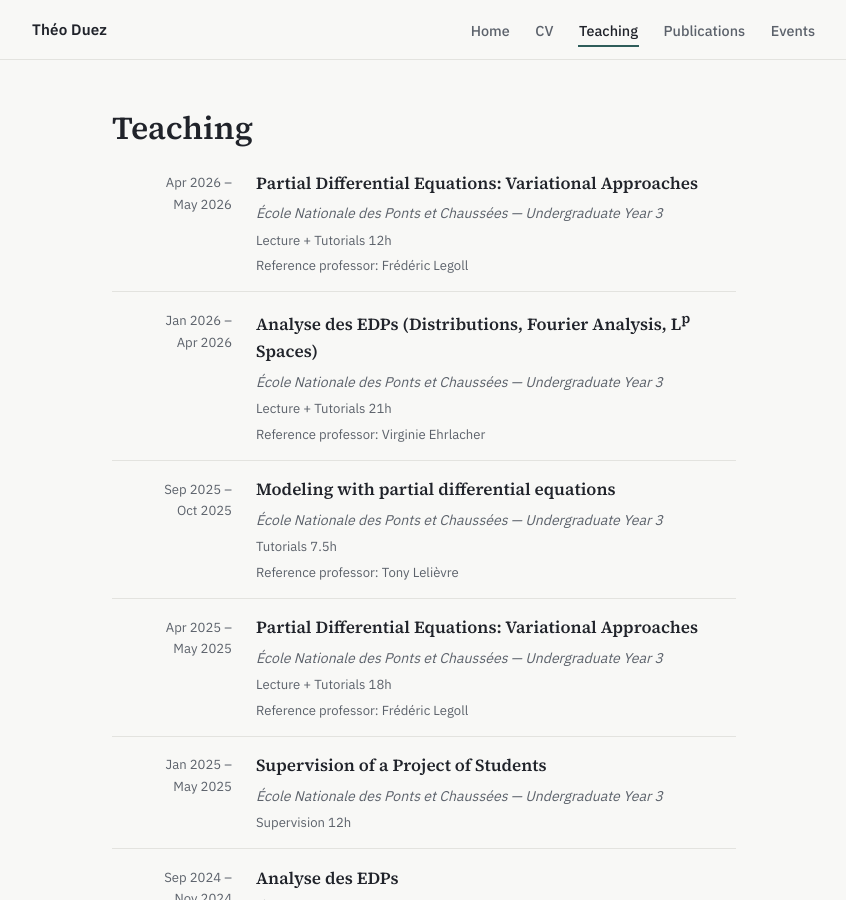
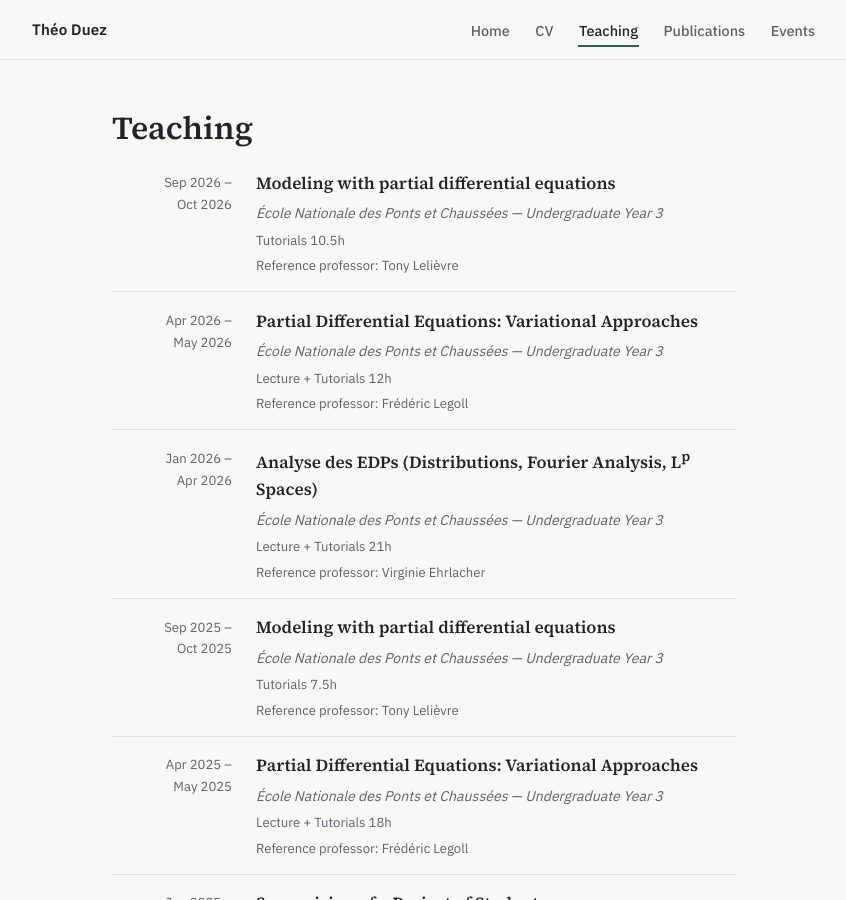
Before and after one commit to Theozeud/theozeud.github.io, a Jekyll site: the page built from teaching.md, in a window 1280 px wide and 900 px high. Shown: the whole window, without its empty margins (216-1062 px from the left). Built offline with Jekyll 4.4.1, drawn with Linux system fonts in a browser that asks for light colours.

Commit message:
CV: add Sep–Oct 2026 tutorials, restyle PDF in slate blue
- Add Modeling with PDEs tutorials (Sep–Oct 2026, 10.5h)
- Fix date column vertical alignment
- Slate blue palette, full-width body column, tighter spacing (3 pages)

Co-Authored-By: Claude Opus 5.5 <noreply@anthropic.com>

```diff
--- a/teaching.md
+++ b/teaching.md
@@ -6,6 +6,15 @@ permalink: /teaching/
 ---
 
 <div class="entries">
+  <div class="entry">
+    <div class="entry__date">Sep 2026 –<br>Oct 2026</div>
+    <div class="entry__body">
+      <p class="entry__title">Modeling with partial differential equations</p>
+      <p class="entry__sub">École Nationale des Ponts et Chaussées — Undergraduate Year 3</p>
+      <p class="entry__note">Tutorials 10.5h</p>
+      <p class="entry__note">Reference professor: Tony Lelièvre</p>
+    </div>
+  </div>
   <div class="entry">
     <div class="entry__date">Apr 2026 –<br>May 2026</div>
     <div class="entry__body">
```
Also changed, not shown: 2 other files.
